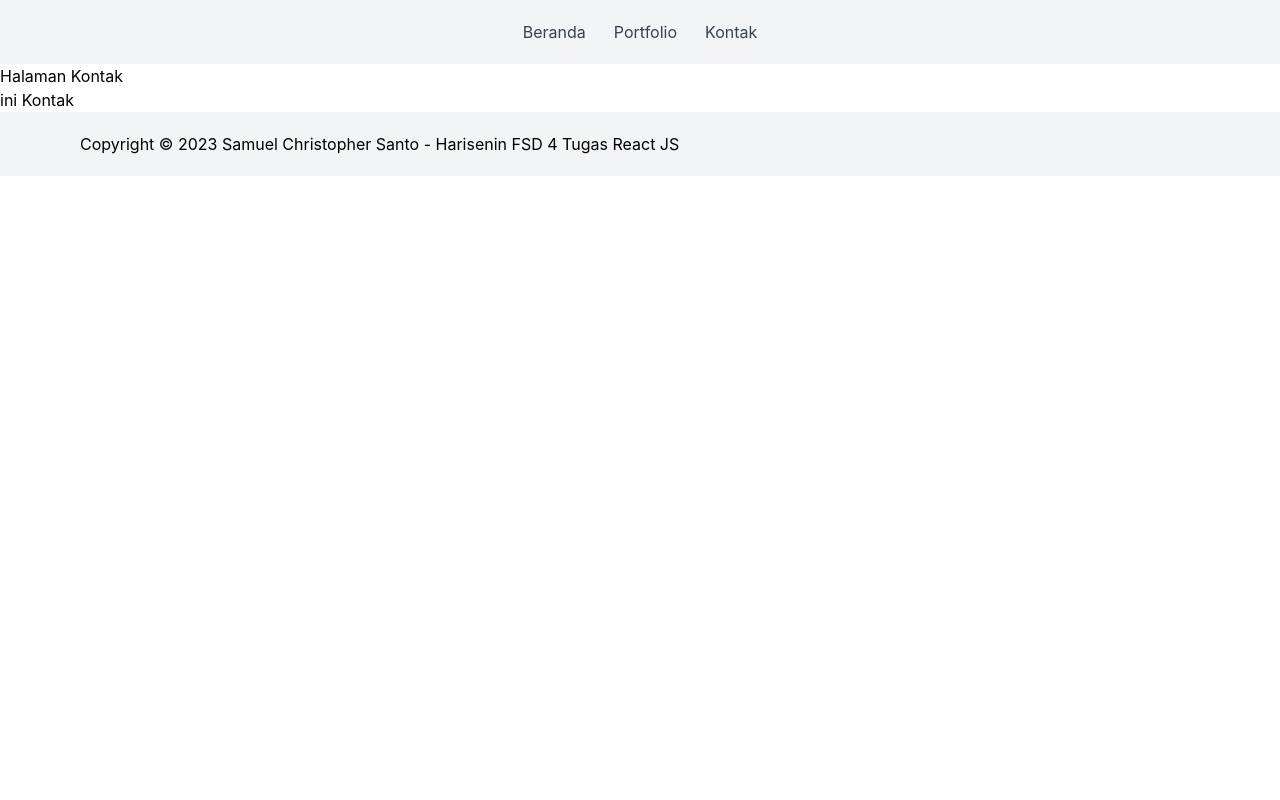
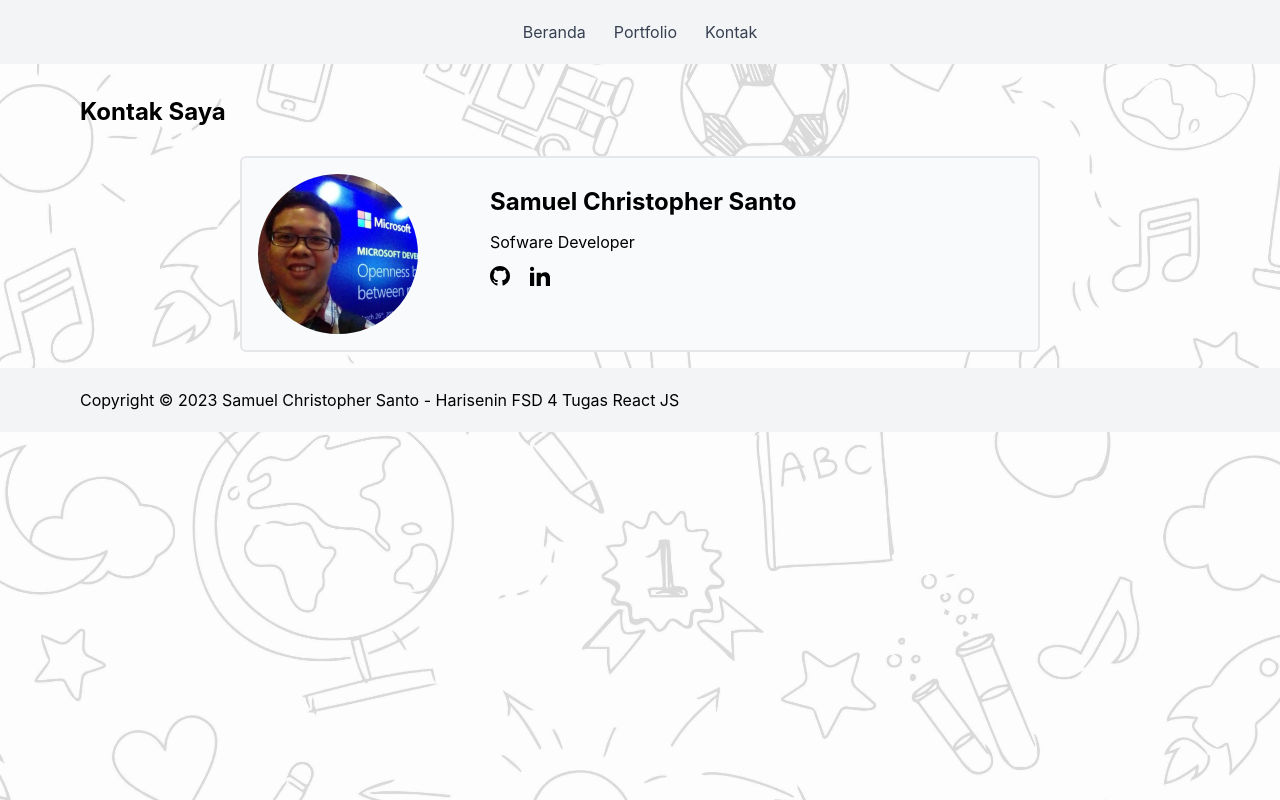
Before and after one commit to samuelchristopher/HSBC-FSD04-04-ReactJS, a React (Create React App) app: page /kontak in a window 1280 px wide. Built offline with nearby package versions, Linux system fonts and the light colour scheme.

Commit message:
feat: kontak card

```diff
--- a/src/components/pages/kontak.js
+++ b/src/components/pages/kontak.js
@@ -6,12 +6,64 @@
     <div>
       {/* Header */}
       <Header />
-
-      {/*main data */}
+      {/* Main */}
       <main>
-        <h1>Halaman Kontak</h1>
-        <h2>ini Kontak</h2>
+        <div className="bg-no-repeat bg-cover">
+          <div className="container max-w-6xl mx-auto py-4 px-4">
+            <div className="py-4">
+              <h2 className="font-bold text-2xl mb-3">Kontak Saya</h2>
+            </div>
+            <div className="items-center mx-40">
+              <div className="flex flex-wrap border-2 space-x-10 border-gray-200 bg-slate-50 rounded-md content-center">
+                <div className="flex m-4 lg:h-3/5 justify-center">
+                  <img
+                    className="w-40 h-40 rounded-full"
+                    src="./assets/img/kontak.webp"
+                    alt=""
+                  />
+                </div>
+                <div className="flex my-2 lg:h-3/5 justify-center">
+                  <ul className="px-4 my-2">
+                    <li className="text-2xl font-bold my-3">
+                      Samuel Christopher Santo
+                    </li>
+                    <li className="my-3">Sofware Developer</li>
+                    <li className="my-3">
+                      <div className="flex space-x-5">
+                        <div>
+                          <a href="https://github.com/samuelchristopher">
+                            <svg
+                              xmlns="http://www.w3.org/2000/svg"
+                              class="h-5 w-5"
+                              fill="currentColor"
+                              viewBox="0 0 24 24"
+                            >
+                              <path d="M12 0c-6.626 0-12 5.373-12 12 0 5.302 3.438 9.8 8.207 11.387.599.111.793-.261.793-.577v-2.234c-3.338.726-4.033-1.416-4.033-1.416-.546-1.387-1.333-1.756-1.333-1.756-1.089-.745.083-.729.083-.729 1.205.084 1.839 1.237 1.839 1.237 1.07 1.834 2.807 1.304 3.492.997.107-.775.418-1.305.762-1.604-2.665-.305-5.467-1.334-5.467-5.931 0-1.311.469-2.381 1.236-3.221-.124-.303-.535-1.524.117-3.176 0 0 1.008-.322 3.301 1.23.957-.266 1.983-.399 3.003-.404 1.02.005 2.047.138 3.006.404 2.291-1.552 3.297-1.23 3.297-1.23.653 1.653.242 2.874.118 3.176.77.84 1.235 1.911 1.235 3.221 0 4.609-2.807 5.624-5.479 5.921.43.372.823 1.102.823 2.222v3.293c0 .319.192.694.801.576 4.765-1.589 8.199-6.086 8.199-11.386 0-6.627-5.373-12-12-12z" />
+                            </svg>
+                          </a>
+                        </div>
+                        <div>
+                          <a href="https://www.linkedin.com/in/samuel-christopher-santo/">
+                            <svg
+                              xmlns="http://www.w3.org/2000/svg"
+                              class="h-5 w-5"
+                              fill="currentColor"
+                              viewBox="0 0 24 24"
+                            >
+                              <path d="M4.98 3.5c0 1.381-1.11 2.5-2.48 2.5s-2.48-1.119-2.48-2.5c0-1.38 1.11-2.5 2.48-2.5s2.48 1.12 2.48 2.5zm.02 4.5h-5v16h5v-16zm7.982 0h-4.968v16h4.969v-8.399c0-4.67 6.029-5.052 6.029 0v8.399h4.988v-10.131c0-7.88-8.922-7.593-11.018-3.714v-2.155z" />
+                            </svg>
+                          </a>
+                        </div>
+                      </div>
+                    </li>
+                  </ul>
+                </div>
+              </div>
+            </div>
+          </div>
+        </div>
       </main>
+      {/* Footer */}
       <Footer />
     </div>
   );
--- a/src/index.css
+++ b/src/index.css
@@ -9,6 +9,9 @@
     sans-serif;
   -webkit-font-smoothing: antialiased;
   -moz-osx-font-smoothing: grayscale;
+  background-image: url('../public/assets/img/main-bg-op.webp');
+  background-repeat: no-repeat;
+  background-size: cover;
 }
 
 code {
```
